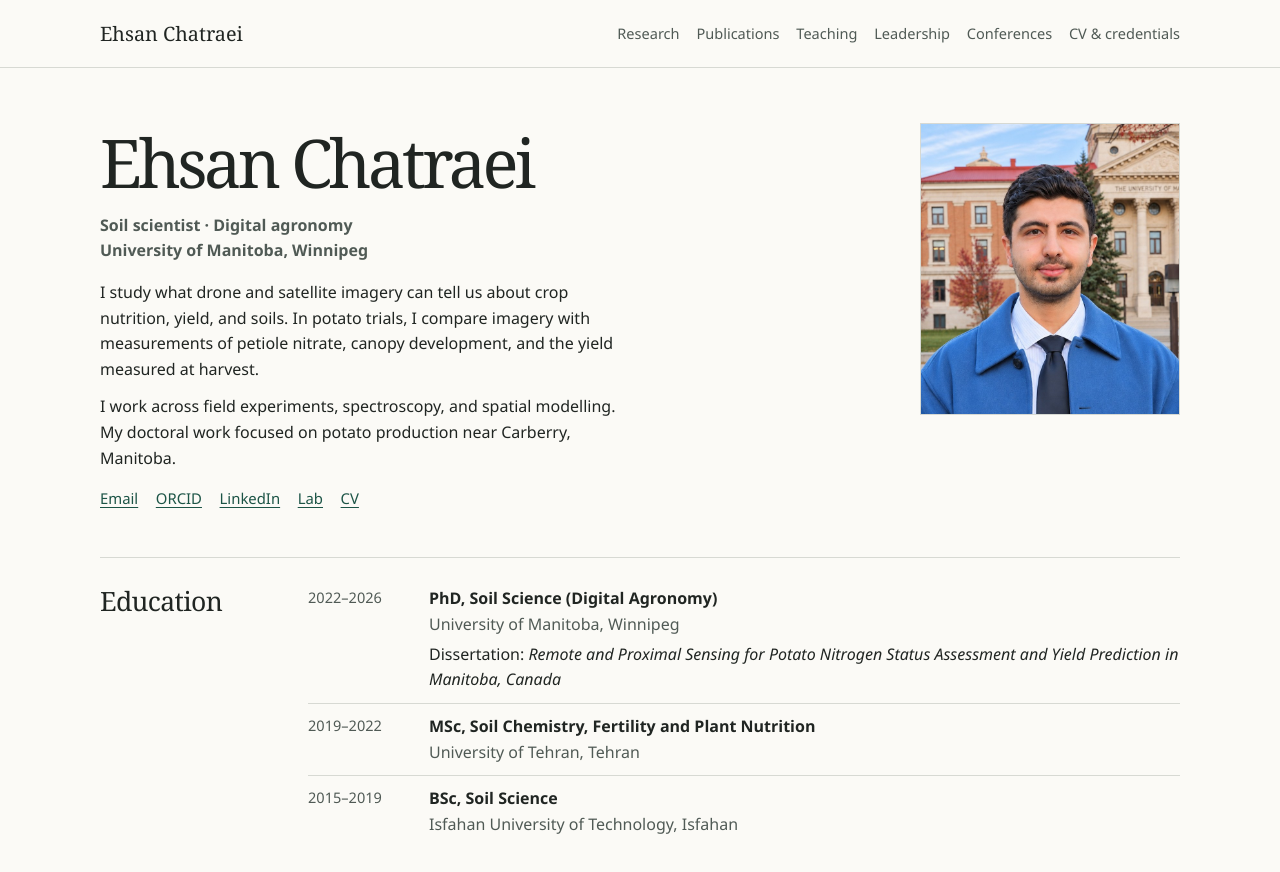
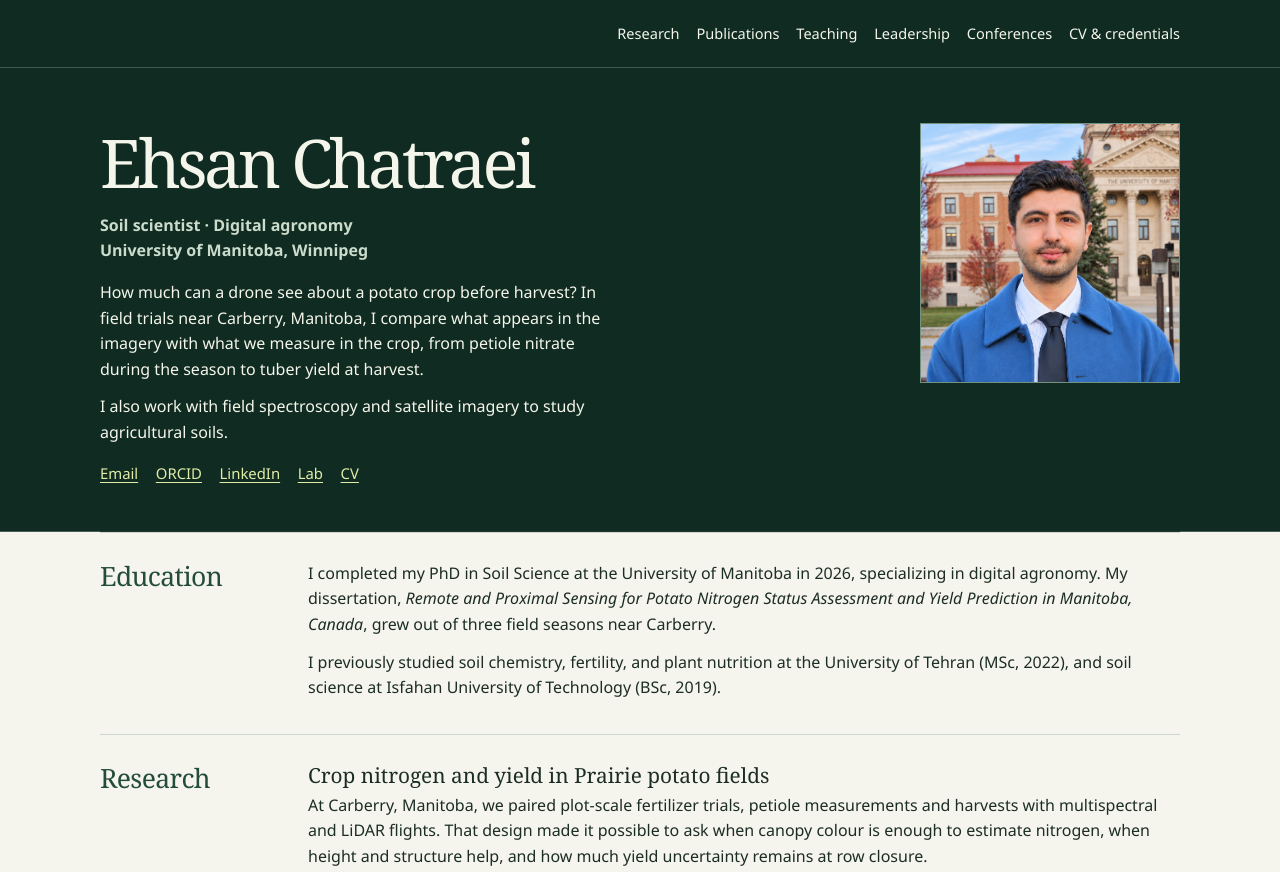
Before and after one commit to ehsanchatraei/ehsanchatraei.github.io, a plain HTML site: page index.html in a window 1280 px wide. Shown: the top 872 px of the page. Drawn offline with Linux system fonts and the light colour scheme.

Commit message:
Restore forest palette and refine academic homepage

```diff
--- a/index.html
+++ b/index.html
@@ -4,45 +4,41 @@
 <meta charset="utf-8">
 <meta name="viewport" content="width=device-width, initial-scale=1">
 <title>Ehsan Chatraei | Digital Agronomy & Remote Sensing</title>
-<meta name="description" content="Ehsan Chatraei Azizabadi, PhD, leads field trials and uses drones, satellite imagery, and machine learning for crop and soil research in Manitoba.">
-<meta name="theme-color" content="#fbfaf6">
+<meta name="description" content="Ehsan Chatraei is a soil scientist studying crops and agricultural soils with field trials, drone surveys, and satellite imagery in Manitoba.">
+<meta name="theme-color" content="#102b22">
 <link rel="canonical" href="https://ehsanchatraei.github.io/">
 <meta property="og:type" content="website">
 <meta property="og:title" content="Ehsan Chatraei Azizabadi | Digital Agronomy">
 <meta property="og:description" content="Explore field trials, drone and satellite sensing, and applied crop and soil research in Manitoba.">
 <meta property="og:url" content="https://ehsanchatraei.github.io/">
-<meta property="og:image" content="https://ehsanchatraei.github.io/portrait.jpg">
+<meta property="og:image" content="https://ehsanchatraei.github.io/portrait-campus.jpg">
 <meta property="og:image:alt" content="Portrait of Ehsan Chatraei Azizabadi">
 <link rel="icon" type="image/png" href="favicon.png">
-<link rel="stylesheet" href="styles.css?v=6">
-<script type="application/ld+json">{"@context":"https://schema.org","@type":"Person","name":"Ehsan Chatraei Azizabadi","url":"https://ehsanchatraei.github.io/","image":"https://ehsanchatraei.github.io/portrait.jpg","jobTitle":"Digital agronomy researcher","affiliation":{"@type":"CollegeOrUniversity","name":"University of Manitoba"},"sameAs":["https://orcid.org/0009-0009-6779-9754","https://www.linkedin.com/in/ehsanchatraei/","https://github.com/ehsanchatraei"]}</script>
+<link rel="stylesheet" href="styles.css?v=7">
+<script type="application/ld+json">{"@context":"https://schema.org","@type":"Person","name":"Ehsan Chatraei Azizabadi","url":"https://ehsanchatraei.github.io/","image":"https://ehsanchatraei.github.io/portrait-campus.jpg","jobTitle":"Digital agronomy researcher","affiliation":{"@type":"CollegeOrUniversity","name":"University of Manitoba"},"sameAs":["https://orcid.org/0009-0009-6779-9754","https://www.linkedin.com/in/ehsanchatraei/","https://github.com/ehsanchatraei"]}</script>
 <script src="site.js?v=6" defer></script>
 </head>
 <body id="top">
 <a class="skip" href="#main">Skip to content</a>
 <header class="site-header"><div class="shell masthead">
-  <a class="brand" href="#top">Ehsan Chatraei</a>
   <nav aria-label="Main navigation"><a href="#research">Research</a><a href="#publications">Publications</a><a href="#teaching">Teaching</a><a href="#leadership">Leadership</a><a href="#conferences">Conferences</a><a href="#credentials">CV &amp; credentials</a></nav>
 </div></header>
 <main id="main" class="shell">
   <section class="profile-intro" aria-labelledby="home-title">
     <div><h1 id="home-title">Ehsan Chatraei</h1>
       <p class="affiliation">Soil scientist · Digital agronomy<br>University of Manitoba, Winnipeg</p>
-      <p>I study what drone and satellite imagery can tell us about crop nutrition, yield, and soils. In potato trials, I compare imagery with measurements of petiole nitrate, canopy development, and the yield measured at harvest.</p>
-      <p>I work across field experiments, spectroscopy, and spatial modelling. My doctoral work focused on potato production near Carberry, Manitoba.</p>
+      <p>How much can a drone see about a potato crop before harvest? In field trials near Carberry, Manitoba, I compare what appears in the imagery with what we measure in the crop, from petiole nitrate during the season to tuber yield at harvest.</p>
+      <p>I also work with field spectroscopy and satellite imagery to study agricultural soils.</p>
       <p class="inline-links"><a href="mailto:chatraee@myumanitoba.ca">Email</a><a href="https://orcid.org/0009-0009-6779-9754">ORCID</a><a href="https://www.linkedin.com/in/ehsanchatraei/">LinkedIn</a><a href="https://digitalagroecosystemslab.ca/">Lab</a><a href="#credentials">CV</a></p>
     </div>
-    <figure><img src="portrait.jpg" alt="Ehsan Chatraei on the University of Manitoba campus" width="800" height="900" fetchpriority="high"></figure>
+    <figure><img src="portrait-campus.jpg" alt="Ehsan Chatraei on the University of Manitoba campus" width="1254" height="1254" fetchpriority="high"></figure>
   </section>
 
 <section id="about" class="rule-section" aria-labelledby="about-title">
   <div class="section-label"><h2 id="about-title">Education</h2></div>
   <div class="section-body">
-    <dl class="records">
-      <div><dt>2022–2026</dt><dd><strong>PhD, Soil Science (Digital Agronomy)</strong><span>University of Manitoba, Winnipeg</span><p>Dissertation: <em>Remote and Proximal Sensing for Potato Nitrogen Status Assessment and Yield Prediction in Manitoba, Canada</em></p></dd></div>
-      <div><dt>2019–2022</dt><dd><strong>MSc, Soil Chemistry, Fertility and Plant Nutrition</strong><span>University of Tehran, Tehran</span></dd></div>
-      <div><dt>2015–2019</dt><dd><strong>BSc, Soil Science</strong><span>Isfahan University of Technology, Isfahan</span></dd></div>
-    </dl>
+    <p>I completed my PhD in Soil Science at the University of Manitoba in 2026, specializing in digital agronomy. My dissertation, <em>Remote and Proximal Sensing for Potato Nitrogen Status Assessment and Yield Prediction in Manitoba, Canada</em>, grew out of three field seasons near Carberry.</p>
+    <p>I previously studied soil chemistry, fertility, and plant nutrition at the University of Tehran (MSc, 2022), and soil science at Isfahan University of Technology (BSc, 2019).</p>
   </div>
 </section>
 
@@ -128,13 +124,8 @@
 <section id="teaching" class="rule-section" aria-labelledby="teaching-title">
   <div class="section-label"><h2 id="teaching-title">Teaching</h2><p>University of Manitoba</p></div>
   <div class="section-body">
-    <h3>Teaching assistantships and laboratory instruction</h3>
-    <dl class="records plain">
-      <div><dt>Introduction to Digital Agriculture</dt><dd>Supported laboratory instruction in satellite imagery, agricultural mapping and close-range measurements, including a lab comparing ASD and Nix spectroscopy for leaves and soils.</dd></div>
-      <div><dt>Soil and Water Management</dt><dd>Supported course and laboratory instruction in soil and water management.</dd></div>
-      <div><dt>Soil science teaching support</dt><dd>Assisted with laboratory exercises and demonstrated how multispectral and LiDAR measurements relate to crop and soil observations.</dd></div>
-      <div><dt>HIST 2730</dt><dd>Graded written assignments and provided feedback on historical arguments, sources and citation practice.</dd></div>
-    </dl>
+    <p>In <em>Introduction to Digital Agriculture</em>, students compared measurements from an ASD spectrometer and a Nix sensor to see how leaves and soils reflect light. I also supported labs on satellite imagery and agricultural mapping, and demonstrated how multispectral and LiDAR measurements relate to observations in the field.</p>
+    <p>I supported course and laboratory instruction in <em>Soil and Water Management</em> and helped students with soil science laboratory exercises.</p>
     <figure class="activity-photo"><img src="field-training.jpg" alt="Group assembled outdoors near a drone landing pad and field equipment" width="1050" height="690" loading="lazy"><figcaption>Field training and drone demonstrations</figcaption></figure>
   </div>
 </section>
@@ -149,7 +140,7 @@
       <div><dt>Manitoba Society of Soil Science</dt><dd>Student Representative, 2023–2024.</dd></div>
       <div id="peer-review"><dt>Peer review</dt><dd><cite>GIScience &amp; Remote Sensing</cite> and <cite>Critical Insights in Agriculture</cite>.</dd></div>
     </dl>
-    <figure class="activity-photo"><img src="field-outreach.jpg" alt="Ehsan presenting at an outdoor field demonstration beside a potato trial" width="1050" height="690" loading="lazy"><figcaption>Discussing the potato trials at a field demonstration</figcaption></figure>
+    <figure class="activity-photo full-photo"><img src="field-outreach-full.jpg" alt="Ehsan presenting at an outdoor field demonstration beside a potato trial" width="1500" height="1125" loading="lazy"><figcaption>Discussing the potato trials at a field demonstration</figcaption></figure>
   </div>
 </section>
 
--- a/styles.css
+++ b/styles.css
@@ -121,3 +121,21 @@ figcaption{color:var(--muted);font-size:.82rem;line-height:1.45;margin-top:.42re
 @media(max-width:820px){.masthead{align-items:start;flex-direction:column;gap:.4rem;min-height:0}.rule-section,.cv-row{grid-template-columns:140px minmax(0,1fr);gap:.8rem 1.25rem}.profile-intro{padding-block:2.5rem 2rem;grid-template-columns:minmax(0,1fr) minmax(145px,210px);gap:1.5rem}}
 @media(max-width:600px){.shell{width:calc(100% - 2rem)}.rule-section,.cv-row{grid-template-columns:1fr}.profile-intro{grid-template-columns:1fr;padding-block:1.55rem 1.65rem}.profile-intro figure{width:min(64%,220px)}.records>div{grid-template-columns:80px minmax(0,1fr)}.records.plain>div{grid-template-columns:1fr}.paper-figures{grid-template-columns:1fr}.section-label h2{font-size:1.52rem}}
 @media print{.site-header,.site-footer,footer,.skip,.cv-actions,.pdf-viewer{display:none!important}.shell{width:100%}.cv{padding:0}.cv-row{grid-template-columns:130px minmax(0,1fr);break-inside:avoid}}
+
+
+/* Restore the forest palette around the academic layout. */
+:root{--paper:#f6f5ed;--ink:#1b2d24;--muted:#465b50;--line:#ccd6cc;--link:#245b47;--soft:#e9eee2;--forest:#102b22;--cream:#f4f5eb;--accent:#e0eca7}
+.site-header{background:var(--forest);border-color:#3b584b}
+.site-header .brand,.site-header nav a{color:var(--cream)}
+.site-header nav a:hover{color:var(--accent)}
+.masthead nav:only-child{margin-left:auto}
+.profile-intro{background:var(--forest);color:var(--cream);box-shadow:0 0 0 100vmax var(--forest);clip-path:inset(0 -100vmax)}
+.profile-intro h1{color:var(--cream)}
+.profile-intro .affiliation{color:#cbdccc}
+.profile-intro .inline-links a{color:var(--accent)}
+.profile-intro img{border:1px solid #719181}
+.section-label h2{color:#244c3b}
+.paper-diagram,.issuer-badge{background:var(--soft)}
+.activity-photo.full-photo img{aspect-ratio:auto;height:auto;object-fit:contain}
+@media(max-width:820px){.masthead nav:only-child{margin-left:0}}
+@media print{.profile-intro{background:white;color:black;box-shadow:none;clip-path:none}.profile-intro h1,.profile-intro .affiliation,.profile-intro .inline-links a{color:black}}
```
Also changed, not shown: cv.html (+3 -3 lines), ehsan-chatraei-academic-cv-preview.jpg, field-outreach-full.jpg (added), portrait-campus.jpg (added), 1 other file.
